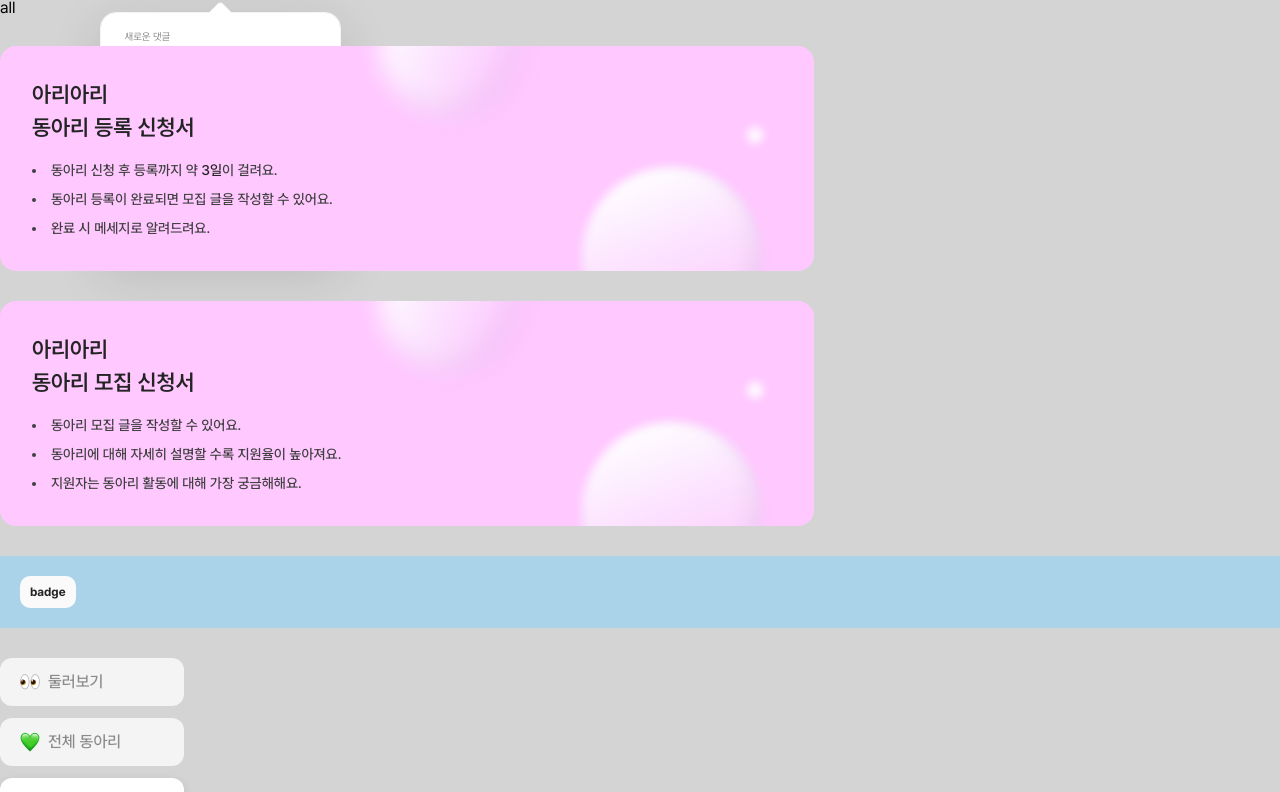
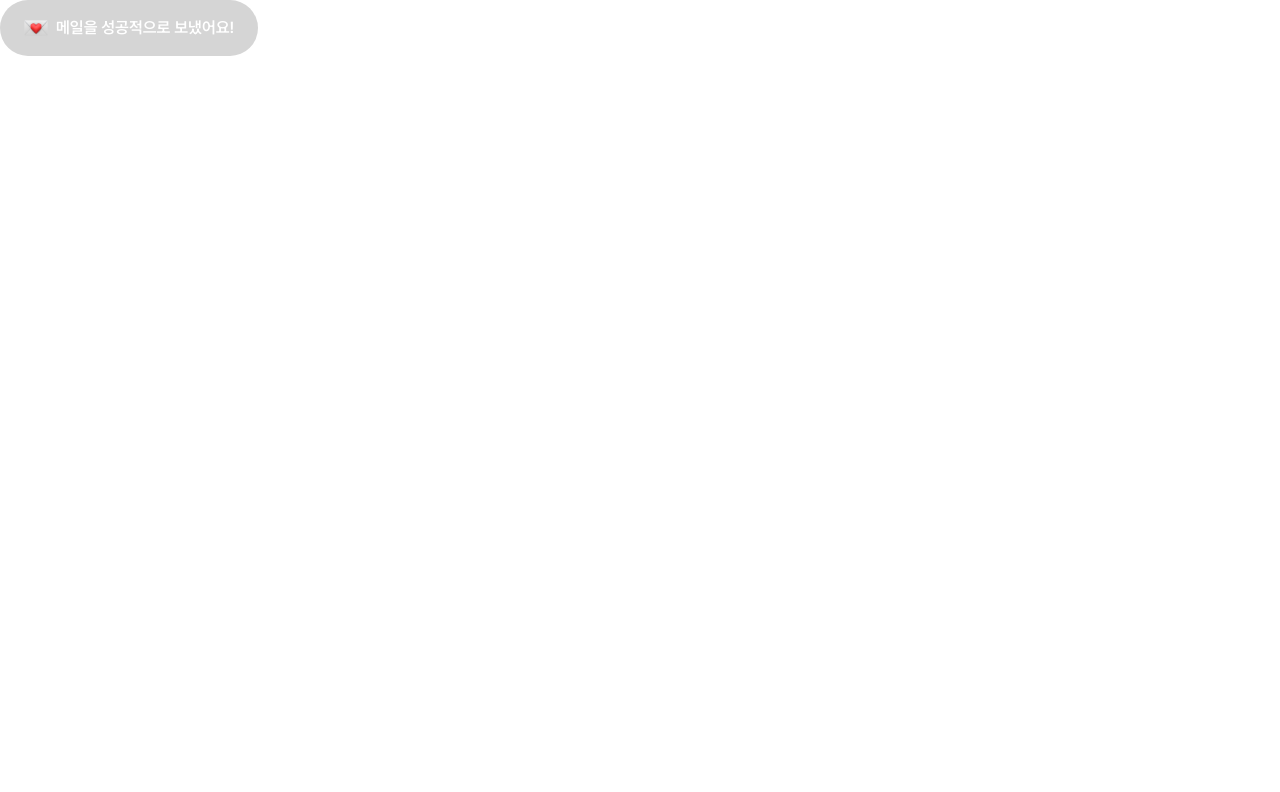
Before and after one commit to dong-ariari/frontend, a React (Vite) app: page /all in a window 1280 px wide. Shown: the top 792 px of the page. Built offline with nearby package versions, Linux system fonts and the light colour scheme.

Commit message:
style: align & set colors

```diff
--- a/src/App.jsx
+++ b/src/App.jsx
@@ -31,12 +31,12 @@ function App() {
             paddingLeft: "100px",
           }}
         >
-          <Alert
+          {/* <Alert
             data={DUMMY_ALERT}
             onClick={() => {
               console.log("clicked");
             }}
-          />
+          /> */}
         </div>
         <Routes>
           <Route path="/" element={<Test>Hello World</Test>} />
--- a/src/components/mailAlert/mailAlert.jsx
+++ b/src/components/mailAlert/mailAlert.jsx
@@ -1,4 +1,12 @@
-export default function MailAlert() {
-  return;
-  <div>alert</div>;
+import * as S from "./mailAlert.styles";
+import loveLetter from "../../assets/images/love-letter.svg";
+export default function MailAlert({
+  placeholder = "메일을 성공적으로 보냈어요!",
+}) {
+  return (
+    <S.Layer>
+      <S.Icon src={loveLetter} />
+      {placeholder}
+    </S.Layer>
+  );
 }
--- a/src/components/mailAlert/mailAlert.styles.js
+++ b/src/components/mailAlert/mailAlert.styles.js
@@ -1,5 +1,21 @@
 import styled from "styled-components";
 
 export const Layer = styled.div`
-  background-color: red;
+  background-color: ${(props) => props.theme.color.grey._300};
+  color: ${(props) => props.theme.color.white};
+  height: 3.5rem;
+  padding: 0 1.5rem;
+  border-radius: 3.75rem;
+  display: flex;
+  justify-content: center;
+  align-items: center;
+  width: fit-content;
+  gap: 0.5rem;
+  ${(props) => props.theme.typo.fontSize._6};
+  ${(props) => props.theme.typo.fontWeight._600};
+  position: absolute;
 `;
+
+export const Icon = styled.img`
+  height: 1.5rem;
+`;
--- a/src/pages/all.jsx
+++ b/src/pages/all.jsx
@@ -5,28 +5,12 @@ import Footer from "../components/footer/footer";
 import SideMenu from "../components/sideMenu/sideMenu";
 import SideMenuComponent from "../components/sideMenu/sideMenuComponent";
 import { SIDEMENU_DATA } from "../data/components/sideMenu";
-
+import MailAlert from "../components/mailAlert/mailAlert.jsx";
 
 const All = () => {
   return (
-    <div style={{ backgroundColor: "#d4d4d4", display: "flex",flexDirection: 'column', gap: "30px" }}>
-      <div>all</div>
-      <Banner data={BANNER_DATA} />
-      <Banner data={BANNER_DATA2} />
-
-        <div style={{ padding: 20, backgroundColor: "#aad2e8" }}>
-          <Badge title={"badge"} />
-        </div>
-        <SideMenuComponent data={SIDEMENU_DATA} />
-
-        <Footer
-        text={
-          "(주) 캠퍼스크루 ㅣ 책임자: 김대선 ㅣ 등록일자: 2024년 1월 20일 ㅣ대표자: 원순재 ㅣ ALL RIGHTS RESERVED."
-        }
-        text2={
-          "주소: 서울특별시 광진구 능동로 209, 세종대왕타워 2층 ㅣ 전화번호: 02-3408-3114 ㅣ 사업자번호 101-12-143298 ㅣ 이메일: daesun@gmail.com"
-        }
-      />
+    <div>
+      <MailAlert placeholder={"메일을 성공적으로 보냈어요!"} />
     </div>
   );
 };
```
Also changed, not shown: src/assets/images/love-letter.svg (added).
